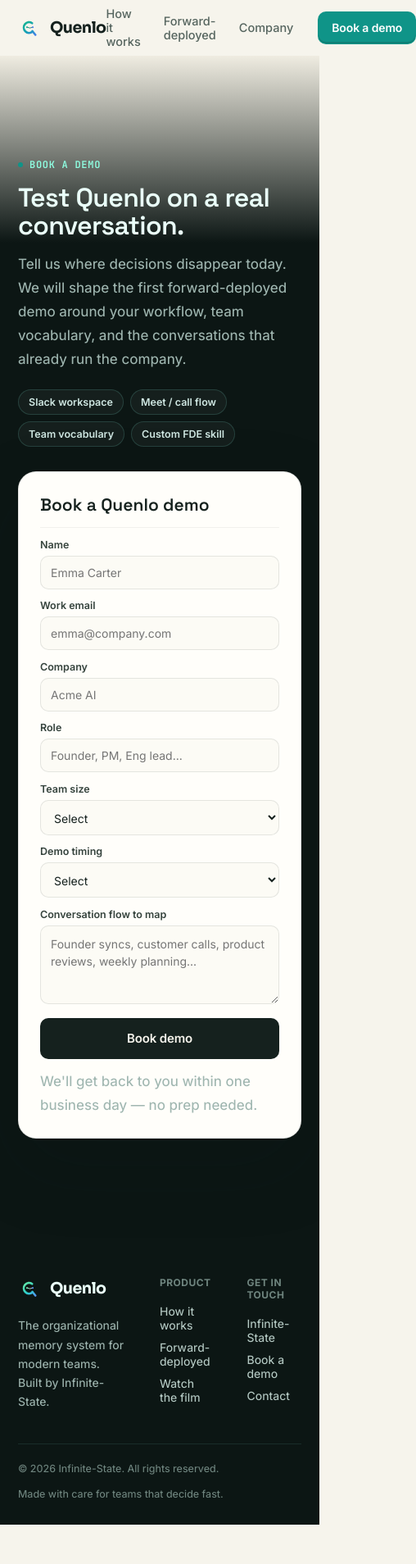
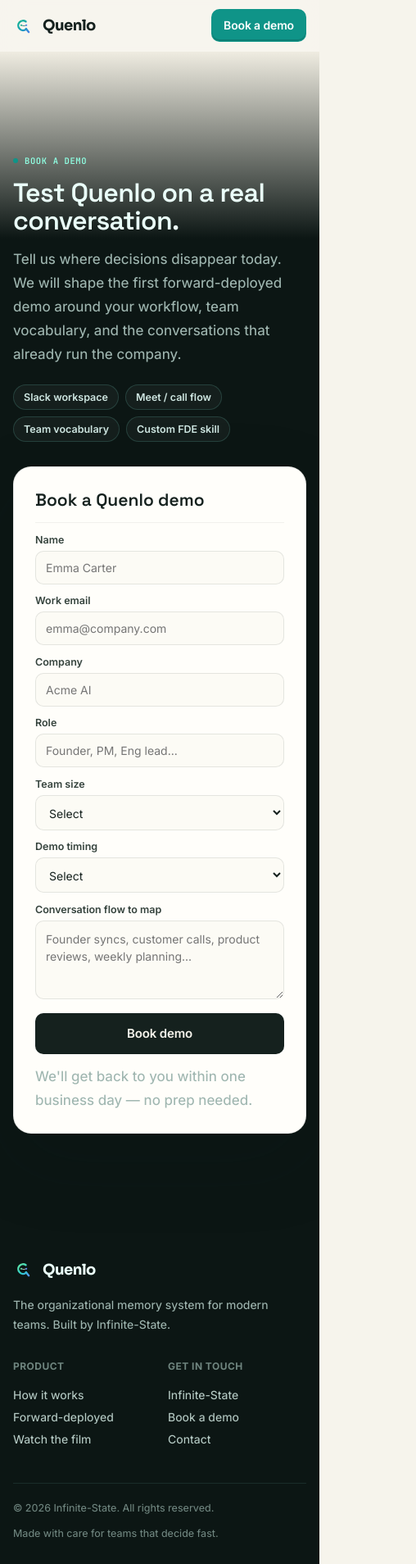
Before and after one commit to InfiniteStatesInc/quenlo-site, a React (Vite) app: page /book-demo in a window 390 px wide. Shown: the whole page at 82% size, 508 px wide, since content can reach past the window. Before the commit the page ends 1860 px from the top, so only its background shows below. Built offline with nearby package versions, Linux system fonts and the light colour scheme.

Commit message:
Fix Quenlo mobile landing layout

```diff
--- a/src/index.css
+++ b/src/index.css
@@ -132,3 +132,16 @@ h1, h2, h3 { font-family: var(--display); font-weight: 600; letter-spacing: -0.0
 .q-footer-col a:hover { color: var(--mint); }
 .q-footer-base { display: flex; align-items: center; justify-content: space-between; gap: 16px;
   flex-wrap: wrap; padding-top: 22px; font-size: 12.5px; color: #6f857f; }
+
+@media (max-width: 640px) {
+  .wrap { width: calc(100% - 32px); }
+  .q-nav { background: rgba(247, 245, 238, 0.92); backdrop-filter: saturate(140%) blur(14px); }
+  .q-nav-inner { min-height: 62px; gap: 10px; }
+  .q-brand { font-size: 18px; flex: none; }
+  .q-brand img { width: 27px; height: 27px; }
+  .q-nav-links { display: none; }
+  .q-nav-cta { height: 40px; padding: 0 14px; }
+  .q-footer { padding-top: 48px; }
+  .q-footer-grid { grid-template-columns: 1fr 1fr; gap: 32px 20px; }
+  .q-footer-brand { grid-column: 1 / -1; }
+}
--- a/src/pages/Quenlo.css
+++ b/src/pages/Quenlo.css
@@ -219,7 +219,25 @@ section { position: relative; }
   .fde-steps { grid-template-columns: 1fr; }
 }
 @media (max-width: 640px) {
-  .hero { min-height: auto; padding: 84px 0 30px; } .hero-film { margin-top: 36px; }
+  .hero { min-height: auto; padding: 68px 0 34px; }
+  .hero-inner { width: 100%; padding: 0 16px; }
+  .hero-head { width: 100%; min-width: 0; }
+  .hero-head h1 { max-width: 100%; margin-top: 18px; font-size: clamp(38px, 11vw, 48px); line-height: .98; letter-spacing: -0.045em; text-wrap: balance; }
+  .hero-head h1 br { display: none; }
+  .hero-sub { max-width: 330px; margin-top: 18px; font-size: 16px; line-height: 1.5; }
+  .hero-cta { width: 100%; margin-top: 28px; gap: 10px; }
+  .hero-cta .btn { flex: 1 1 0; min-width: 0; padding-inline: 14px; font-size: 15px; }
+  .hero-film { width: 100%; margin-top: 36px; }
+  .film-frame { border-radius: 16px; }
+  .film-bar { padding: 10px 12px; }
+  .film-bar em { margin-left: 4px; max-width: calc(100% - 58px); overflow: hidden; text-overflow: ellipsis; white-space: nowrap; font-size: 10px; }
+  .film-frame video { aspect-ratio: 16 / 10; }
+  .eyebrow { justify-content: center; font-size: 10.5px; }
+  .ms-band { padding: 24px 0; }
+  .ms-pair { gap: 9px; }
+  .ms-pair img { height: 25px; }
+  .ms-pair span { font-size: 15px; }
+  .ms-tag { max-width: 290px; text-align: center; line-height: 1.5; }
   .statement, .graph, .fde-sec, .book { padding: 70px 0; }
   .demo-form-grid { grid-template-columns: 1fr; }
   .ss-sticky { height: 100svh; } .ss-right { height: 380px; }
--- a/src/pages/Quenlo.tsx
+++ b/src/pages/Quenlo.tsx
@@ -171,7 +171,7 @@ export default function Quenlo() {
           <motion.div className="hero-head" style={{ y: slogY, opacity: slogOpacity }}>
             <Reveal y={14}><span className="eyebrow"><span className="dot" /> Meeting follow-through agent</span></Reveal>
             <Reveal delay={0.06} y={18}>
-              <h1>It listens in Google Meet.<br />It <span className="grad">follows through in Slack.</span></h1>
+              <h1>It listens in Google Meet.<br /> It <span className="grad">follows through in Slack.</span></h1>
             </Reveal>
             <Reveal delay={0.1} y={14}>
               <p className="hero-sub">Turn every conversation into organizational memory.</p>
```
